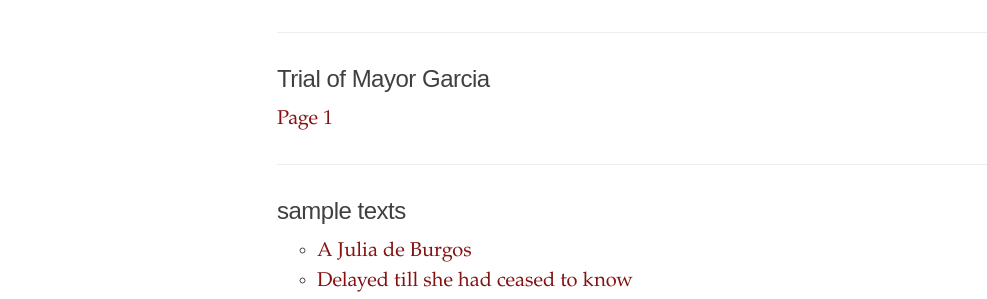
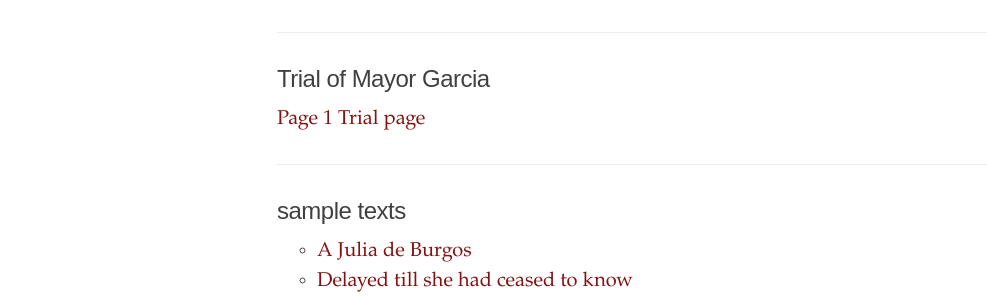
Before and after one commit to nikoisai/moriscas_blog, a Jekyll site: the page built from index.html, in a window 1280 px wide. Shown: the part 300-599 px from the top of the page, without its empty margins (3-990 px from the left). Built offline with Jekyll 4.4.1, drawn with Linux system fonts in a browser that asks for light colours.

Commit message:
Add link on Home page.

```diff
--- a/index.html
+++ b/index.html
@@ -29,6 +29,7 @@ title: "Transcribing Moriscas on Trial."
   <a href="/ed/texts/mayor-garcia">
     Page 1
   </a>
+  <a href="/ed/mayor-garcia">Trial page</a>
 </div>
 
 <hr>
```
